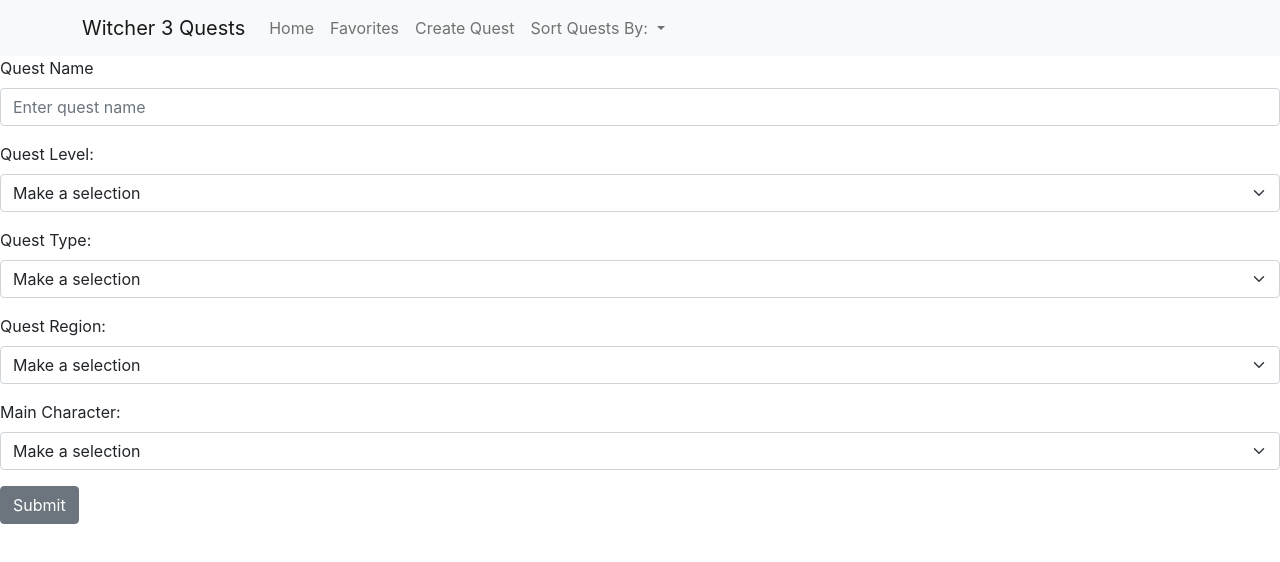
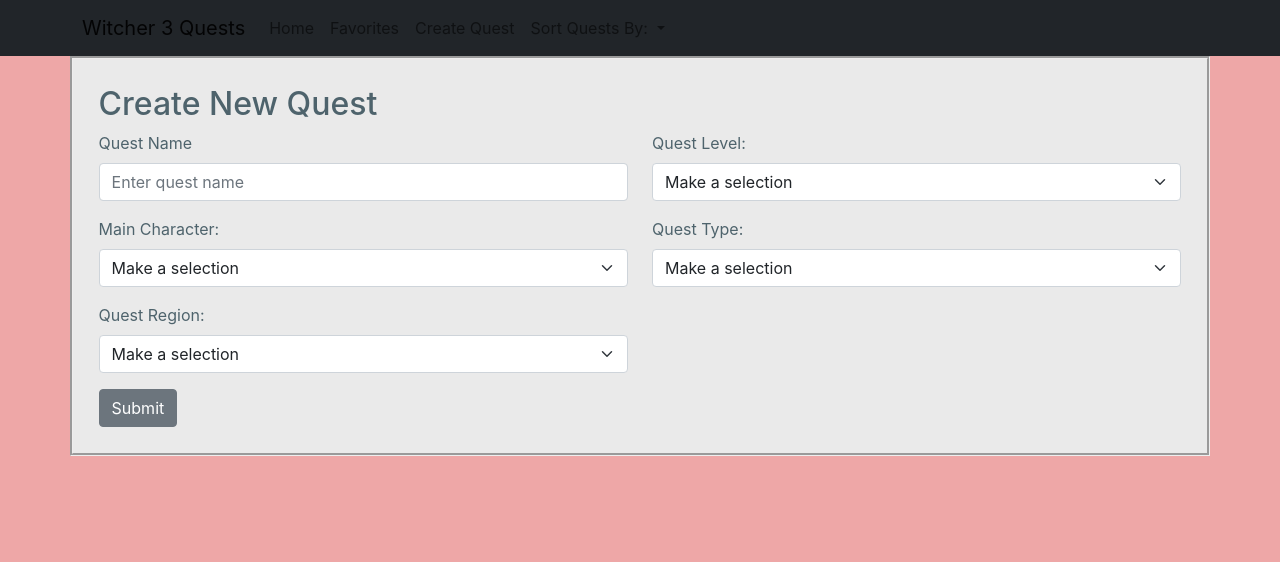
Before and after one commit to jsnidar/witcher-3-quests, a React (Create React App) app: page /create-quest in a window 1280 px wide. Shown: the top 562 px of the page. Built offline with nearby package versions, Linux system fonts and the light colour scheme; data requests are answered from the project's data file.

Commit message:
Initial CSS styling

```diff
--- a/src/App.css
+++ b/src/App.css
@@ -7,11 +7,6 @@
   pointer-events: none;
 }
 
-@media (prefers-reduced-motion: no-preference) {
-  .App-logo {
-    animation: App-logo-spin infinite 20s linear;
-  }
-}
 
 .App-header {
   background-color: #282c34;
@@ -28,11 +23,13 @@
   color: #61dafb;
 }
 
-@keyframes App-logo-spin {
-  from {
-    transform: rotate(0deg);
-  }
-  to {
-    transform: rotate(360deg);
-  }
+.containers {
+  background-color: #eaeaea;
+  border-style: groove;
+  color: #4e636c;
+  padding: 2%
 }
+
+.navigation {
+  background-color: #272727;
+}
--- a/src/components/CreateQuest.js
+++ b/src/components/CreateQuest.js
@@ -1,5 +1,6 @@
 import React, {useState} from 'react';
-import { Form, Button } from 'react-bootstrap'
+import '../App.css';
+import { Form, Container, Button, Row, Col } from 'react-bootstrap'
 import CreateQuestDropdownItem from './CreateQuestDropdownItem';
 import RegionsDropdown from './RegionsDropdown';
 
@@ -57,7 +58,13 @@
      }
 
     return (
+        <Container className='containers'>
+            <Row>
+                <h2>Create New Quest</h2>
+            </Row>
             <Form onSubmit={handleSubmit}>
+                <Row>
+                    <Col>
                         <Form.Group className="mb-3" controlId="questName">
                             <Form.Label>Quest Name</Form.Label>
                             <Form.Control
@@ -68,6 +75,8 @@
                                 placeholder="Enter quest name"
                                 />
                         </Form.Group>
+                    </Col>
+                    <Col>
                         <Form.Group className='mb-3' controlId='questLevel'>
                             <Form.Label>Quest Level:</Form.Label>
                             <Form.Select onChange={handleOptionSelect} aria-label={'level'}>
@@ -75,6 +84,19 @@
                                 <CreateQuestDropdownItem quests={quests} attributeKey={'level'}/>
                             </Form.Select>
                         </Form.Group>
+                    </Col>
+                </Row>
+                <Row>
+                    <Col>
+                        <Form.Group className='mb-3' controlId='questCharacter'>
+                            <Form.Label>Main Character:</Form.Label>
+                            <Form.Select onChange={handleOptionSelect} aria-label={'characters'}>
+                                <option>Make a selection</option>
+                                <RegionsDropdown regions={characters} />
+                             </Form.Select>
+                        </Form.Group>
+                    </Col>
+                    <Col>
                         <Form.Group className='mb-3' controlId='questType'>
                             <Form.Label>Quest Type:</Form.Label>
                             <Form.Select onChange={handleOptionSelect} aria-label={'type'}>
@@ -82,6 +104,10 @@
                                 <CreateQuestDropdownItem quests={quests} attributeKey={'type'}/>
                             </Form.Select>
                         </Form.Group>
+                    </Col>
+                </Row>
+                <Row>
+                    <Col>
                         <Form.Group  className='mb-3' controlId='questRegion'>
                             <Form.Label>Quest Region:</Form.Label>
                             <Form.Select onChange={handleRegionSelect}  aria-label={'region'}>
@@ -89,6 +115,8 @@
                                 <RegionsDropdown regions={regionsList} attributeKey={'region'}/>
                             </Form.Select>
                         </Form.Group>
+                    </Col>
+                    <Col>
                         { locations.length !== 0 ?
                             <Form.Group className='mb-3' controlId='questLocation'>
                                 <Form.Label>Quest Location:</Form.Label>
@@ -98,17 +126,13 @@
                                 </Form.Select>
                             </Form.Group> : null
                         }
-            <Form.Group className='mb-3' controlId='questCharacter'>
-                <Form.Label>Main Character:</Form.Label>
-                <Form.Select onChange={handleOptionSelect} aria-label={'characters'}>
-                    <option>Make a selection</option>
-                    <RegionsDropdown regions={characters} />
-                </Form.Select>
-            </Form.Group>
+                    </Col>
+                </Row>
                 <Button variant="secondary" type="submit">
                     Submit
                 </Button>
             </Form>
+        </Container>
     )
 }
 
--- a/src/components/Home.js
+++ b/src/components/Home.js
@@ -5,7 +5,8 @@
 const Home = ({onFavoriteClick, onDetailsClick, selectedQuest, sort, onQuestClick, quests}) => {
 
     return (
-        <Container>
+        <div>
+            <Container className='containers'>
                 <Row>
                     <h1>Witcher 3 Quests: </h1>
                     <br></br>
@@ -17,6 +18,8 @@
                     <QuestList selectedQuest={selectedQuest} onDetailsClick={onDetailsClick} onFavoriteClick={onFavoriteClick} onQuestClick={onQuestClick} quests={quests} />
                 </Row>
             </Container>
+        </div>
+
     );
 }
 
--- a/src/components/NavBar.js
+++ b/src/components/NavBar.js
@@ -1,17 +1,18 @@
 import React from 'react';
 import { Navbar, Nav, Container } from 'react-bootstrap';
 import SortDropdown from './SortDropdown';
+import '../App.css';
 
 const NavBar = ({onDropDownChange}) => {
 
     return (
         <div>
-            <Navbar bg='light' expand="lg">
+            <Navbar className='navigation' bg='dark' expand="lg">
                 <Container >
                     <Navbar.Brand href="/">Witcher 3 Quests</Navbar.Brand>
                     <Navbar.Toggle aria-controls="basic-navbar-nav" />
                     <Navbar.Collapse id="basic-navbar-nav">
-                    <Nav className="me-auto">
+                    <Nav >
                         <Nav.Link href="/">Home</Nav.Link>
                         <Nav.Link href="/favorites">Favorites</Nav.Link>
                         <Nav.Link href="/create-quest">Create Quest</Nav.Link>
--- a/src/index.css
+++ b/src/index.css
@@ -1,3 +1,4 @@
+
 body {
   margin: 0;
   font-family: -apple-system, BlinkMacSystemFont, 'Segoe UI', 'Roboto', 'Oxygen',
@@ -5,6 +6,7 @@
     sans-serif;
   -webkit-font-smoothing: antialiased;
   -moz-osx-font-smoothing: grayscale;
+  background-color: #EEA7A7;
 
 }
 
```
Also changed, not shown: db.json. Lines whose indentation alone changed are shown as unchanged.
